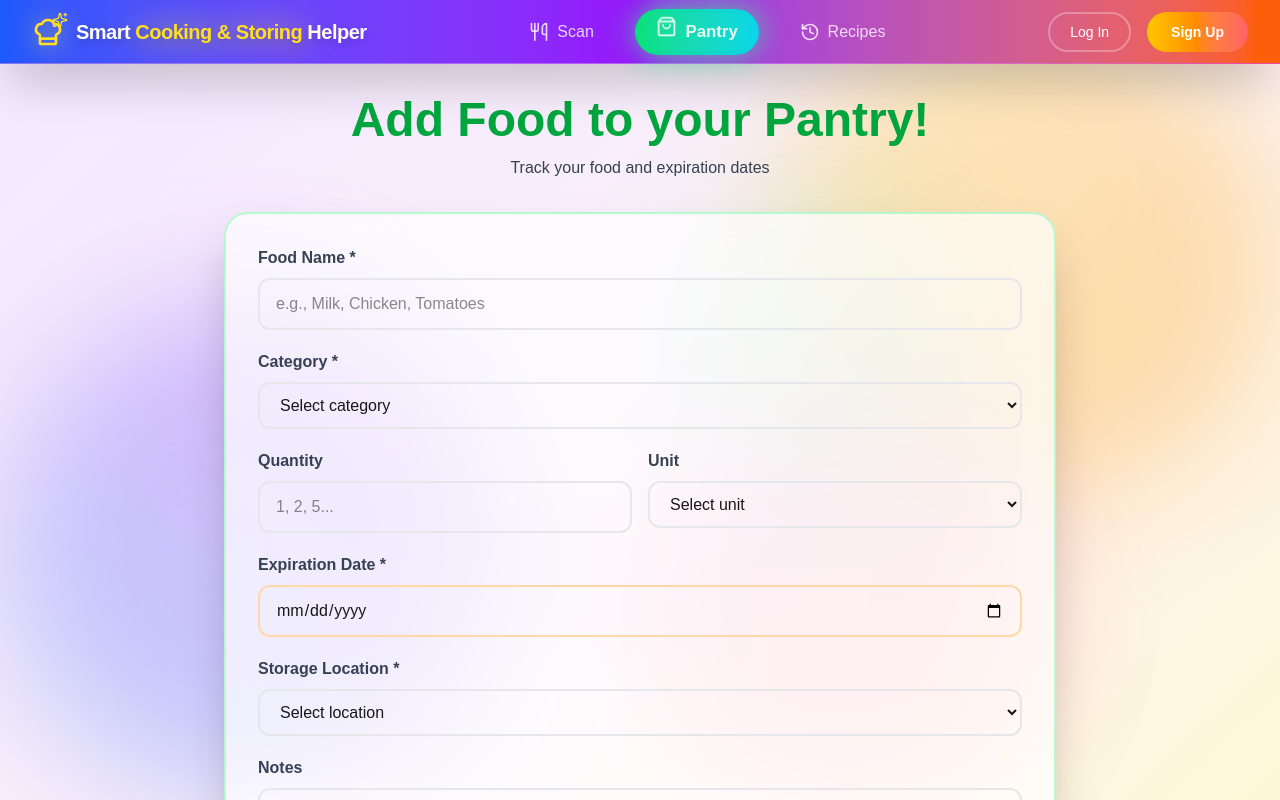
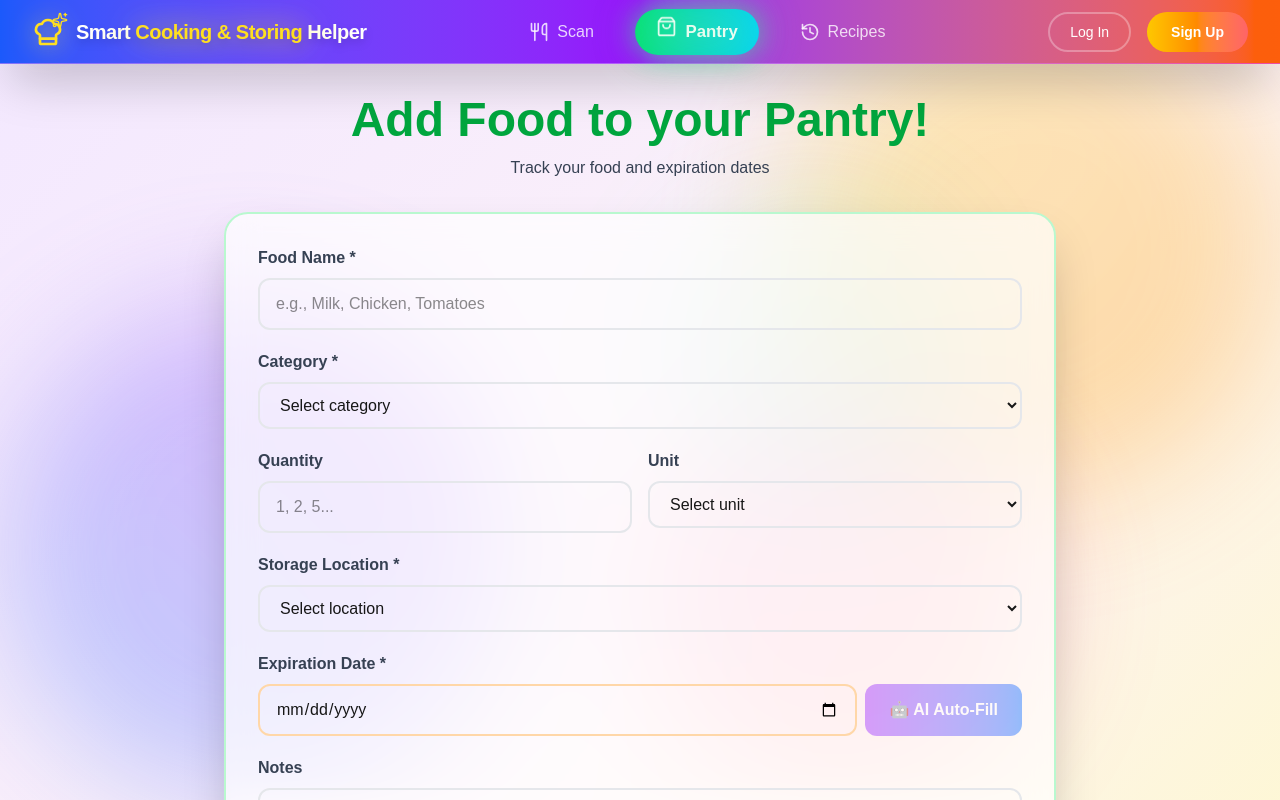
Before and after one commit to ucsb-cs148-w26/pj02-ai-cooking, a Next.js app in the folder Project/: page / in a window 1280 px wide. Shown: the top 800 px of the page. Built offline with nearby package versions, Linux system fonts and the light colour scheme.

Commit message:
update by daniel

```diff
--- a/Project/components/InputInventory.tsx
+++ b/Project/components/InputInventory.tsx
@@ -1,11 +1,51 @@
 'use client';
 
 import React, { useState } from 'react';
+import { generateExpirationDate } from '../services/expirationDateService';
 
 export default function AddFood() {
   const [food, setFood] = useState({
     name: '', category: '', quantity: '', unit: '', expiration: '', storage: '', notes: ''
   });
+
+  const [isGeneratingExpiration, setIsGeneratingExpiration] = useState(false);
+  const [expirationError, setExpirationError] = useState('');
+  const [aiSuggestion, setAiSuggestion] = useState<{
+    date: string;
+    confidence: string;
+    tips: string;
+  } | null>(null);
+
+  const handleAutoGenerateExpiration = async () => {
+    if (!food.name) {
+      setExpirationError('Please enter a food name first');
+      return;
+    }
+
+    setIsGeneratingExpiration(true);
+    setExpirationError('');
+
+    try {
+      const result = await generateExpirationDate({
+        foodName: food.name,
+        category: food.category,
+        storage: food.storage,
+        purchaseDate: new Date().toISOString().split('T')[0]
+      });
+
+      setFood({ ...food, expiration: result.estimatedExpirationDate });
+      setAiSuggestion({
+        date: result.estimatedExpirationDate,
+        confidence: result.confidence,
+        tips: result.storageTips || ''
+      });
+    } catch (error) {
+      console.error('Error generating expiration date:', error);
+      setExpirationError('Failed to generate expiration date. Please enter manually.');
+    } finally {
+      setIsGeneratingExpiration(false);
+    }
+  };
 
   const handleSubmit = () => {
     if (!food.name || !food.category || !food.expiration || !food.storage) {
@@ -14,9 +54,15 @@ export default function AddFood() {
     }
     alert(`✅ ${food.name} added to pantry!`);
     setFood({ name: '', category: '', quantity: '', unit: '', expiration: '', storage: '', notes: '' });
+    setAiSuggestion(null);
   };
 
-  const update = (field: string, value: string) => setFood({ ...food, [field]: value });
+  const update = (field: string, value: string) => {
+    setFood({ ...food, [field]: value });
+    if (field === 'name' || field === 'category' || field === 'storage') {
+      setAiSuggestion(null);
+    }
+  };
 
   return (
     <div className="max-w-4xl mx-auto">
@@ -90,17 +136,6 @@ export default function AddFood() {
           </div>
         </div>
 
-        {/* Expiration Date */}
-        <div>
-          <label className="block text-gray-700 font-semibold mb-2">Expiration Date *</label>
-          <input
-            type="date"
-            value={food.expiration}
-            onChange={(e) => update('expiration', e.target.value)}
-            className="w-full px-4 py-3 rounded-xl border-2 border-orange-200 focus:border-orange-400 focus:outline-none"
-          />
-        </div>
-
         {/* Storage Location */}
         <div>
           <label className="block text-gray-700 font-semibold mb-2">Storage Location *</label>
@@ -115,6 +150,47 @@ export default function AddFood() {
             <option value="pantry">🗄️ Pantry</option>
             <option value="counter">🏠 Counter</option>
           </select>
+        </div>
+
+        {/* Expiration Date with AI Auto-Generate */}
+        <div>
+          <label className="block text-gray-700 font-semibold mb-2">Expiration Date *</label>
+          <div className="flex gap-2">
+            <input
+              type="date"
+              value={food.expiration}
+              onChange={(e) => update('expiration', e.target.value)}
+              className="flex-1 px-4 py-3 rounded-xl border-2 border-orange-200 focus:border-orange-400 focus:outline-none"
+            />
+            <button
+              type="button"
+              onClick={handleAutoGenerateExpiration}
+              disabled={isGeneratingExpiration || !food.name}
+              className="px-6 py-3 bg-gradient-to-r from-purple-500 to-blue-500 text-white font-semibold rounded-xl hover:shadow-lg transition-all disabled:opacity-50 disabled:cursor-not-allowed whitespace-nowrap"
+            >
+              {isGeneratingExpiration ? '🤖 Generating...' : '🤖 AI Auto-Fill'}
+            </button>
+          </div>
+
+          {expirationError && (
+            <p className="text-red-600 text-sm mt-2">{expirationError}</p>
+          )}
+
+          {aiSuggestion && (
+            <div className="mt-3 p-4 bg-blue-50 border-2 border-blue-200 rounded-xl">
+              <p className="text-sm font-semibold text-blue-900 mb-1">
+                🤖 AI Suggestion (Confidence: {aiSuggestion.confidence})
+              </p>
+              <p className="text-sm text-blue-800">
+                Expires: {aiSuggestion.date}
+              </p>
+              {aiSuggestion.tips && (
+                <p className="text-sm text-blue-700 mt-1">
+                  💡 Tip: {aiSuggestion.tips}
+                </p>
+              )}
+            </div>
+          )}
         </div>
 
         {/* Notes */}
@@ -138,7 +214,11 @@ export default function AddFood() {
             ➕ Add to Pantry
           </button>
           <button
-            onClick={() => setFood({ name: '', category: '', quantity: '', unit: '', expiration: '', storage: '', notes: '' })}
+            onClick={() => {
+              setFood({ name: '', category: '', quantity: '', unit: '', expiration: '', storage: '', notes: '' });
+              setAiSuggestion(null);
+              setExpirationError('');
+            }}
             className="flex-1 px-6 py-4 bg-white text-gray-700 font-semibold rounded-xl border-2 border-gray-300 hover:bg-gray-50 transition-all"
           >
             🗑️ Clear
@@ -150,6 +230,7 @@ export default function AddFood() {
       <div className="mt-8 bg-gradient-to-r from-blue-100 to-purple-100 rounded-2xl p-6 shadow-lg">
         <h3 className="text-xl font-bold text-blue-900 mb-3">💡 Quick Tips</h3>
         <ul className="space-y-1 text-gray-700">
+          <li>• Use the AI Auto-Fill button to get smart expiration date suggestions</li>
           <li>• Check packaging for "Best By" dates</li>
           <li>• Store items properly to maximize freshness</li>
           <li>• Get reminders before food expires!</li>
--- a/Project/services/expirationDateService.ts
+++ b/Project/services/expirationDateService.ts
@@ -20,6 +20,13 @@ export async function generateExpirationDate(
   request: ExpirationDateRequest
 ): Promise<ExpirationDateResponse> {
   try {
+    // Get API key from environment variable
+    const apiKey = process.env.NEXT_PUBLIC_ANTHROPIC_API_KEY;
+
+    if (!apiKey) {
+      throw new Error('Anthropic API key not configured. Please add NEXT_PUBLIC_ANTHROPIC_API_KEY to your .env.local file');
+    }
+
     const purchaseDate = request.purchaseDate || new Date().toISOString().split('T')[0];
 
     const prompt = `You are a food safety expert. Given the following information, estimate when this food item will expire:
@@ -44,6 +51,8 @@ Respond ONLY with a JSON object (no markdown formatting) in this exact format:
       method: "POST",
       headers: {
         "Content-Type": "application/json",
+        "x-api-key": apiKey,
+        "anthropic-version": "2023-06-01"
       },
       body: JSON.stringify({
         model: "claude-sonnet-4-20250514",
@@ -58,7 +67,8 @@ Respond ONLY with a JSON object (no markdown formatting) in this exact format:
     });
 
     if (!response.ok) {
-      throw new Error(`API request failed: ${response.statusText}`);
+      const errorData = await response.json().catch(() => ({}));
+      throw new Error(`API request failed: ${response.statusText}. ${errorData.error?.message || ''}`);
     }
 
     const data = await response.json();
@@ -81,6 +91,9 @@ Respond ONLY with a JSON object (no markdown formatting) in this exact format:
     return result;
   } catch (error) {
     console.error("Error generating expiration date:", error);
+    if (error instanceof Error) {
+      throw error;
+    }
     throw new Error("Failed to generate expiration date. Please try again.");
   }
 }
```
